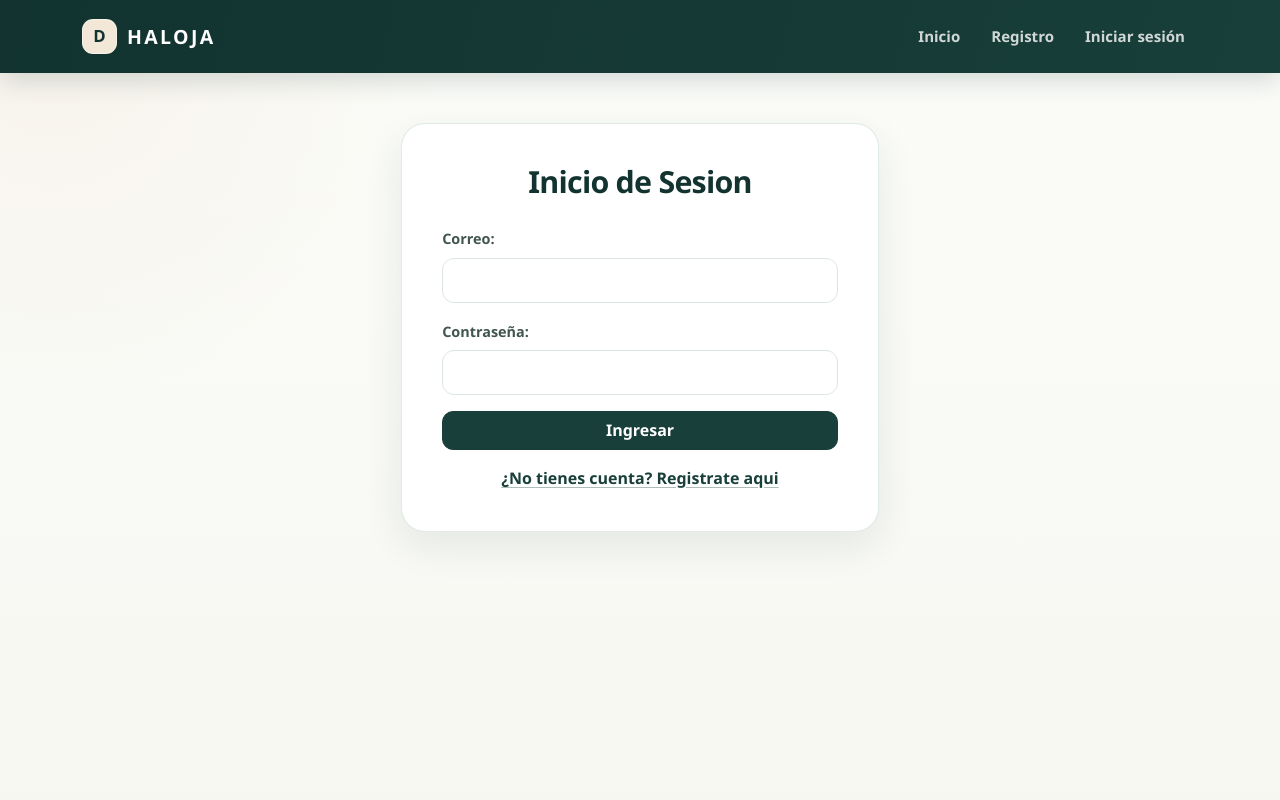
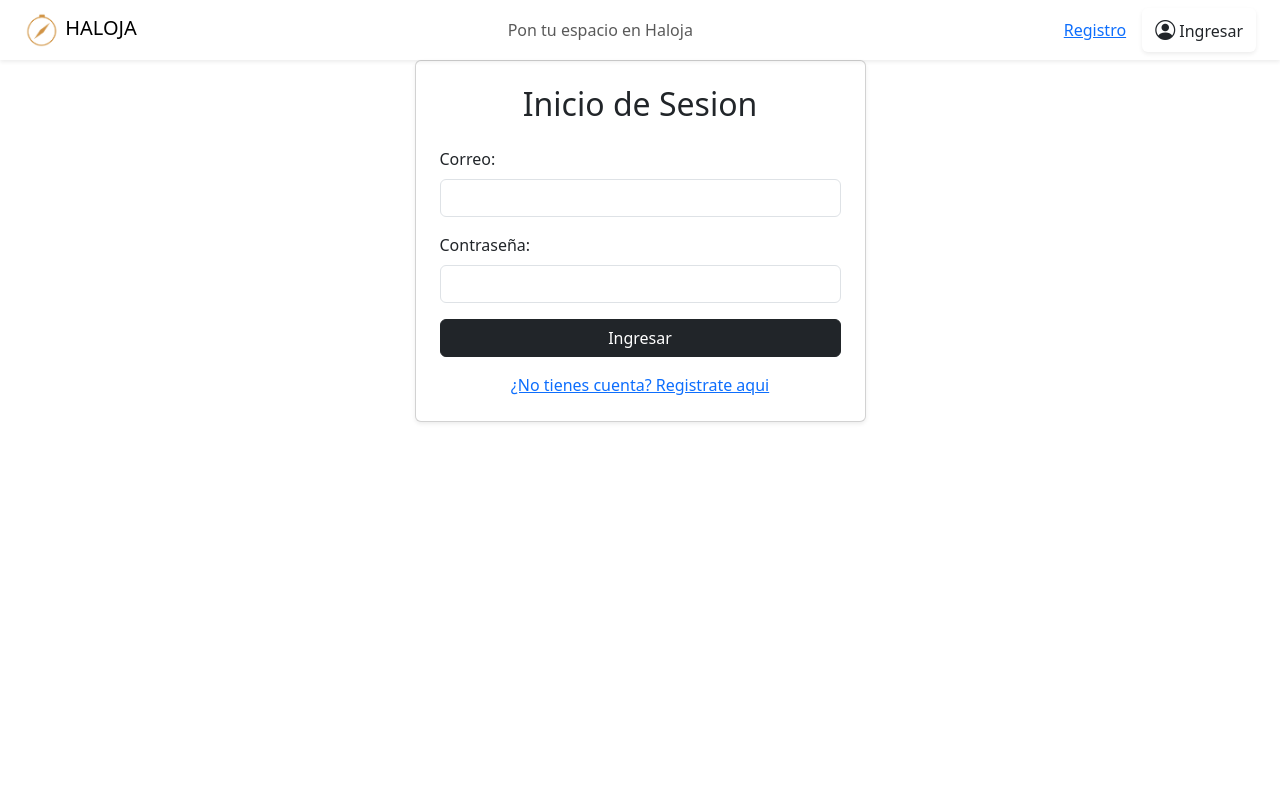
Before and after one commit to Alepa69/ProyectoPPI, a PHP site: page /login.php in a window 1280 px wide. Run offline with PHP 8.4, Linux system fonts and the light colour scheme.

Commit message:
Haciendo kawai uwu el header

```diff
--- a/assets/css/tema-davinci.css
+++ b/assets/css/tema-haloja.css
@@ -586,4 +586,65 @@ footer.border-top {
   }
 }
 
-/**/
+/*HEAAAAADERRRR*/
+
+/* =========================================
+   EFECTO DIFUMINADO (FROSTED GLASS)
+   ========================================= */
+.navbar-davinci.efecto-cristal {
+  background-color: rgba(250, 249, 246, 0.75) !important;
+  backdrop-filter: blur(12px);
+  -webkit-backdrop-filter: blur(12px); /* Soporte para Safari */
+  border-bottom: 1px solid rgba(0, 0, 0, 0.08);
+}
+
+/* =========================================
+   CENTRADO PERFECTO DE 3 BLOQUES (PC)
+   ========================================= */
+@media (min-width: 1200px) {
+  .navbar-davinci > .container-fluid {
+    display: flex !important;
+    align-items: center;
+    justify-content: space-between;
+  }
+
+  /* El menú colapsable debe ocupar todo el ancho restante */
+  .navbar-davinci .navbar-collapse {
+    display: flex !important;
+    flex-grow: 1;
+  }
+
+  .bloque-izquierdo {
+    flex: 1;
+    display: flex;
+    justify-content: flex-start;
+  }
+
+  .bloque-central {
+    flex: 2; /* Toma más espacio pero mantiene el eje central */
+    display: flex;
+    justify-content: center;
+  }
+
+  .bloque-derecho {
+    flex: 1;
+    display: flex;
+    justify-content: flex-end;
+  }
+}
+
+/* Estilo para los enlaces de texto con iconos */
+.accion-texto {
+  color: #173e3a;
+  text-decoration: none;
+  font-weight: 600;
+  font-size: 15px;
+  display: flex;
+  align-items: center;
+  gap: 6px;
+  transition: color 0.2s;
+}
+
+.accion-texto:hover {
+  color: #198754;
+}
--- a/includes/header.php
+++ b/includes/header.php
@@ -3,7 +3,6 @@ if (session_status() === PHP_SESSION_NONE) {
     session_start();
 }
 
-// Verificamos si el usuario tiene al menos una casa (para saber si puede ser anfitrión)
 $esAnfitrionReal = false;
 $modoActual = $_SESSION['modo'] ?? 'huesped';
 
@@ -23,68 +22,113 @@ if (isset($_SESSION['id_usuario'])) {
     <meta charset="UTF-8">
     <meta name="viewport" content="width=device-width, initial-scale=1.0">
     <title><?= isset($pageTitle) ? htmlspecialchars($pageTitle) : 'HALOJA' ?></title>
+
     <link href="https://cdn.jsdelivr.net/npm/bootstrap@5.3.3/dist/css/bootstrap.min.css" rel="stylesheet">
     <link rel="stylesheet" href="assets/css/tema-davinci.css">
     <link rel="stylesheet" href="https://unpkg.com/leaflet@1.9.4/dist/leaflet.css">
-    <style>
-        body { background-color: #f8f9fa; }
-        /* Forzar texto blanco en el menú */
-        .navbar-nav .nav-link { color: rgba(255, 255, 255, 0.8) !important; }
-        .navbar-nav .nav-link:hover, .navbar-nav .nav-link.active { color: #ffffff !important; }
-    </style>
+    <link rel="stylesheet" href="https://cdn.jsdelivr.net/npm/bootstrap-icons@1.11.3/font/bootstrap-icons.min.css">
 </head>
 <body>
 
-    <nav class="navbar navbar-expand-lg navbar-dark bg-dark shadow-sm mb-4">
-        <div class="container">
-            <a class="navbar-brand fw-bold" href="index.php">HALOJA</a>
+    <nav class="navbar navbar-expand-xl navbar-davinci efecto-cristal sticky-top shadow-sm">
+        <div class="container-fluid px-4">
 
-            <button class="navbar-toggler" type="button" data-bs-toggle="collapse" data-bs-target="#menuNavbar">
+            <!-- BLOQUE IZQUIERDO: Marca -->
+            <div class="bloque-izquierdo">
+                <a class="navbar-brand marca-davinci text-decoration-none m-0" href="index.php">
+                    <img src="assets/img/logo-davinci.png" alt="" width="36" height="36">
+                    <span>HALOJA</span>
+                </a>
+            </div>
+
+            <button class="navbar-toggler border-0 shadow-none" type="button" data-bs-toggle="collapse" data-bs-target="#menuPrincipal">
                 <span class="navbar-toggler-icon"></span>
             </button>
 
-            <div class="collapse navbar-collapse" id="menuNavbar">
-                <div class="navbar-nav ms-auto align-items-center">
+            <!-- CONTENEDOR CENTRAL Y DERECHO -->
+            <div class="collapse navbar-collapse" id="menuPrincipal">
 
+                <!-- BLOQUE CENTRAL: Enlaces Funcionales -->
+                <div class="bloque-central mx-auto mt-3 mt-xl-0">
+                    <ul class="navbar-nav d-flex gap-xl-4 p-0">
+                        <?php if (isset($_SESSION['id_usuario']) && $modoActual === 'anfitrion'): ?>
+                            <!-- Vistas del Anfitrión -->
+                            <li class="nav-item">
+                                <a class="nav-link accion-texto" href="panel_anfitrion.php">
+                                    <i class="bi bi-calendar-check fs-5"></i> Reservas
+                                </a>
+                            </li>
+                            <li class="nav-item">
+                                <a class="nav-link accion-texto" href="mis_alojamientos.php">
+                                    <i class="bi bi-houses fs-5"></i> Mis Alojamientos
+                                </a>
+                            </li>
+                        <?php else: ?>
+                            <!-- Vistas del Huésped -->
+                            <?php if (isset($_SESSION['id_usuario'])): ?>
+                                <li class="nav-item">
+                                    <a class="nav-link accion-texto" href="modulos/reservas/mis_solicitudes.php">
+                                        <i class="bi bi-luggage fs-5"></i> Mis reservas
+                                    </a>
+                                </li>
+                                <li class="nav-item">
+                                    <a class="nav-link accion-texto" href="publicar_casa.php">
+                                        <i class="bi bi-house-add fs-5"></i> Publicar casa
+                                    </a>
+                                </li>
+                            <?php else: ?>
+                                <li class="nav-item">
+                                    <a class="nav-link accion-texto" href="publicar_casa.php">Pon tu espacio en Haloja</a>
+                                </li>
+                            <?php endif; ?>
+                        <?php endif; ?>
+                    </ul>
+                </div>
+
+                <!-- BLOQUE DERECHO: Avatar y Sesión -->
+                <div class="bloque-derecho mt-3 mt-xl-0 pb-2 pb-xl-0">
                     <?php if (isset($_SESSION['id_usuario'])): ?>
 
-                        <?php if ($modoActual === 'anfitrion'): ?>
-                            <!-- ===== MODO ANFITRIÓN ===== -->
-                            <a class="nav-link" href="panel_anfitrion.php">Reservas</a>
-                            <a class="nav-link" href="mis_alojamientos.php">Mis Alojamientos</a>
-                            <!-- Botón para volver a modo huésped -->
-                            <a class="nav-link fw-bold text-white ms-lg-3" href="cambiar_modo.php?modo=huesped">
-                                Cambiar a modo Huésped
-                            </a>
+                        <!-- Dropdown de Usuario -->
+                        <div class="dropdown">
+                            <button class="btn bg-white border rounded-pill d-flex align-items-center gap-2 py-1 px-2 shadow-sm" type="button" data-bs-toggle="dropdown" aria-expanded="false" style="border-color: #dee2e6 !important;">
+                                <i class="bi bi-list fs-5 ms-1" style="color: #173e3a;"></i>
+                                <div class="text-white rounded-circle d-flex align-items-center justify-content-center fw-bold" style="width: 32px; height: 32px; font-size: 14px; background-color: #173e3a;">
+                                    <?= strtoupper(substr($_SESSION['nombre'], 0, 1)) ?>
+                                </div>
+                            </button>
 
-                        <?php else: ?>
-                            <!-- ===== MODO HUÉSPED ===== -->
-                            <a class="nav-link" href="index.php">Inicio</a>
-                            <a class="nav-link" href="modulos/reservas/mis_solicitudes.php">Mis reservas</a>
-                            <a class="nav-link" href="publicar_casa.php">Publicar casa</a>
+                            <ul class="dropdown-menu dropdown-menu-end shadow border-0 mt-2 rounded-4 p-2" style="min-width: 220px; background-color: #faf9f6;">
+                                <li><h6 class="dropdown-header fw-bold fs-6" style="color: #173e3a;">Hola, <?= htmlspecialchars($_SESSION['nombre']) ?></h6></li>
+                                <li><a class="dropdown-item rounded py-2 d-flex align-items-center gap-2" href="perfil.php" style="color: #344b4a;"><i class="bi bi-person fs-5"></i> Mi perfil</a></li>
 
-                            <?php if ($esAnfitrionReal): ?>
-                                <!-- Si ya tiene casas, le damos el botón para cambiar a modo anfitrión -->
-                                <a class="nav-link fw-bold text-white ms-lg-3" href="cambiar_modo.php?modo=anfitrion">
-                                    Cambiar a modo Anfitrión
-                                </a>
-                            <?php endif; ?>
-                        <?php endif; ?>
+                                <li><hr class="dropdown-divider"></li>
 
-                        <!-- Botones comunes (Perfil y Salir) -->
-                        <a class="nav-link text-white ms-lg-3" href="perfil.php">
-                            Perfil: <?= htmlspecialchars($_SESSION['nombre']) ?>
-                        </a>
-                        <a class="nav-link text-white" href="cerrarsesion.php">Cerrar sesión</a>
+                                <!-- CAMBIO DE MODO SIEMPRE DENTRO DEL DROPDOWN -->
+                                <?php if ($modoActual === 'anfitrion'): ?>
+                                    <li><a class="dropdown-item rounded py-2 d-flex align-items-center gap-2 fw-medium" href="cambiar_modo.php?modo=huesped" style="color: #173e3a;"><i class="bi bi-arrow-repeat fs-5"></i> Modo Huésped</a></li>
+                                <?php else: ?>
+                                    <?php if ($esAnfitrionReal): ?>
+                                        <li><a class="dropdown-item rounded py-2 d-flex align-items-center gap-2 fw-medium" href="cambiar_modo.php?modo=anfitrion" style="color: #173e3a;"><i class="bi bi-arrow-repeat fs-5"></i> Modo Anfitrión</a></li>
+                                    <?php endif; ?>
+                                <?php endif; ?>
+
+                                <li><hr class="dropdown-divider"></li>
+                                <li><a class="dropdown-item rounded py-2 text-danger d-flex align-items-center gap-2" href="cerrarsesion.php"><i class="bi bi-box-arrow-right fs-5"></i> Cerrar sesión</a></li>
+                            </ul>
+                        </div>
 
                     <?php else: ?>
-                        <!-- ===== NO LOGUEADO ===== -->
-                        <a class="nav-link" href="index.php">Inicio</a>
-                        <a class="nav-link" href="registro.php">Registro</a>
-                        <a class="nav-link text-white" href="login.php">Iniciar sesión</a>
+                        <!-- Usuarios no logueados -->
+                        <div class="d-flex align-items-center gap-3">
+                            <a href="registro.php" class="accion-texto">Registro</a>
+                            <a href="login.php" class="btn boton-ingresar shadow-sm">
+                                <i class="bi bi-person-circle fs-5"></i> Ingresar
+                            </a>
+                        </div>
                     <?php endif; ?>
+                </div>
 
-                </div>
             </div>
         </div>
     </nav>
```
Also changed, not shown: uploads/alojamientos/758f54263f9dc51f90d91860.jpg (added), uploads/alojamientos/a43d3694196e14dcf1f7b79d.jpg (added).
